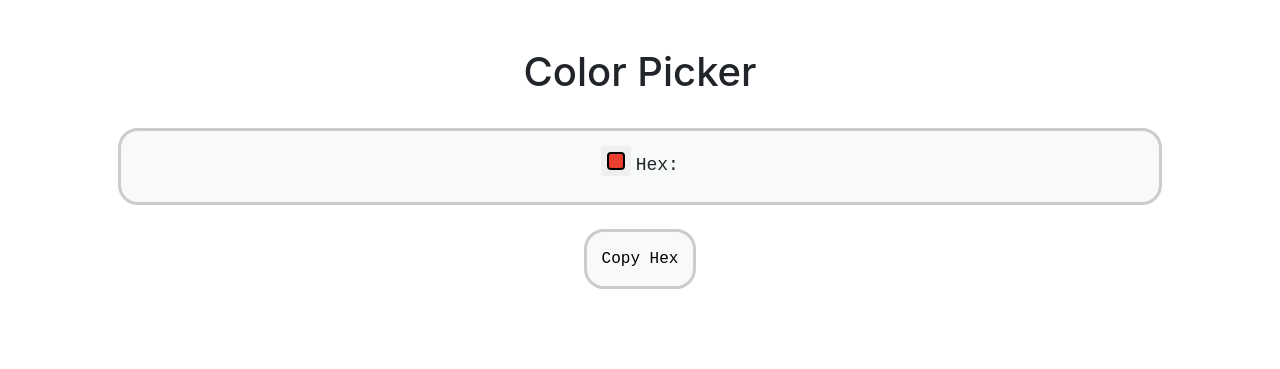
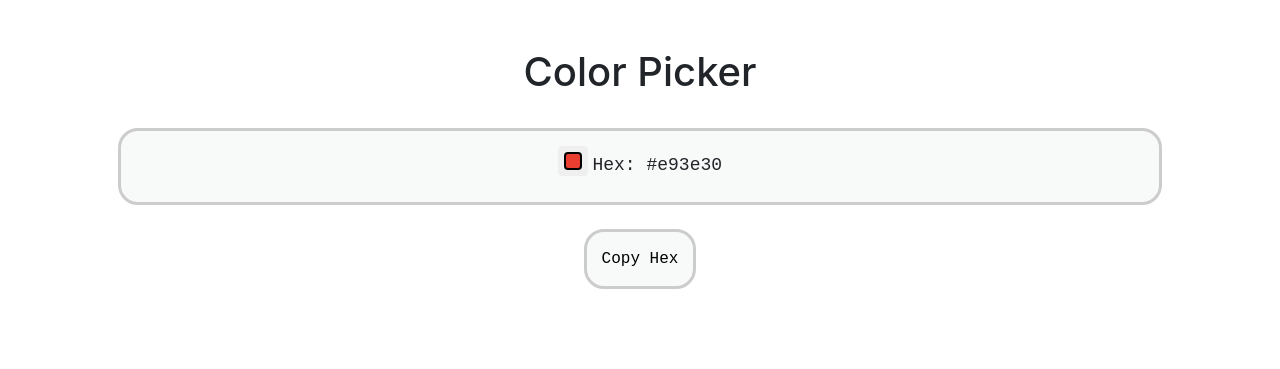
Before and after one commit to AHMAD-879/Webdevpack, a Flask app: page /color-picker in a window 1280 px wide. Shown: the part 56-425 px from the top of the page. Run offline with Flask 2, Linux system fonts and the light colour scheme; some libraries are stand-ins or nearby versions.

Commit message:
Added default hex for color picker on startup

```diff
--- a/templates/color-picker.html
+++ b/templates/color-picker.html
@@ -15,7 +15,7 @@
 
   <div class="color_picker">
     <input type="color" id="colorPicker" value="#E93E30">
-    <label for="colorPicker" id="colorLabel">Hex:</label>
+    <label for="colorPicker" id="colorLabel">Hex: #e93e30</label>
   </div>
   <br>
 
```
